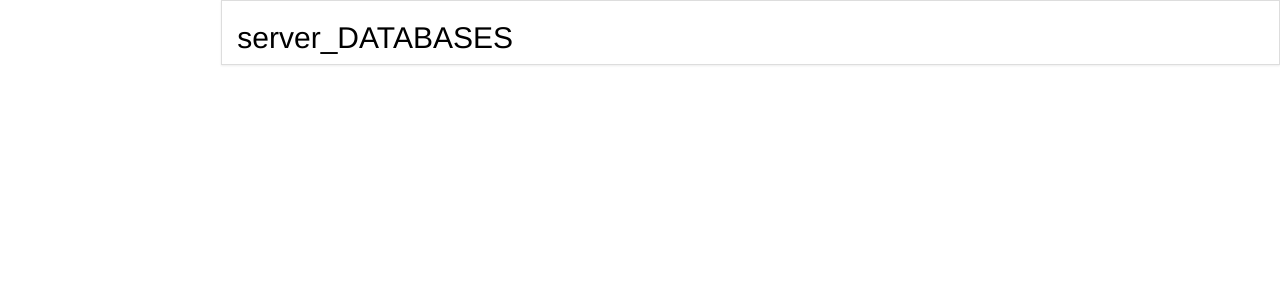
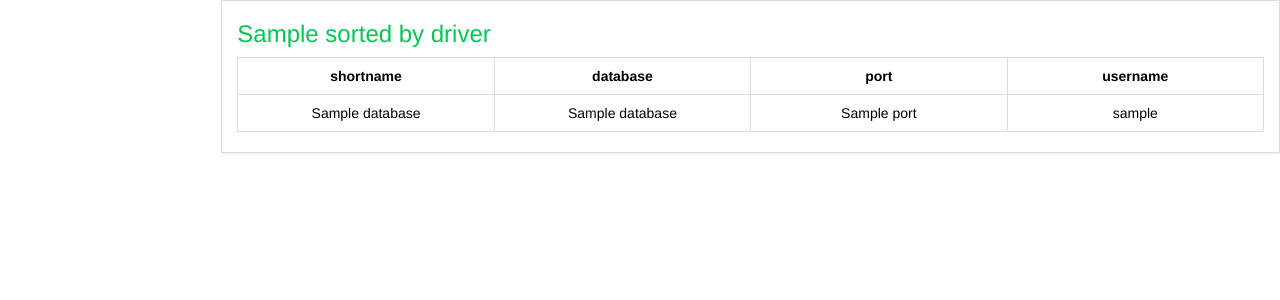
Before and after one commit to pikulak/pywdbms, a Python web app: template templates/server/databases.html in a window 1280 px wide. Shown: the part 54-354 px from the top of the page. Run offline with Jinja, Linux system fonts and the light colour scheme; the template is opened without the code that fills it: most values are stand-ins (such as "Sample title", 1, 10 or a date in 2020); some libraries are stand-ins or nearby versions.

Commit message:
Added: server_view_databases

```diff
--- a/templates/base.html
+++ b/templates/base.html
@@ -93,6 +93,9 @@
     }
     .red-color{
         color: #ff4444 !important;
+    }
+    .green-color{
+        color: #00C851 !important;
     }
     .inspect{
         border: solid;
--- a/templates/server/databases.html
+++ b/templates/server/databases.html
@@ -4,5 +4,30 @@
 {% endblock %}
 
 {% block results %}
-	<h2>server_DATABASES</h2>
+	{% for drivername, databases in sorted_by_drivers.items() %}
+		<h3 class="green-color">{{ drivername }}</h3>
+		<table class="table table-bordered table-hover table-responsive">
+			<tr>
+				<th>shortname</th>
+				<th>database</th>
+				<th>port</th>
+				<th>username</th>
+			</tr>
+			{% for database in databases %}
+
+				{% for shortname, properties in database.items() %}
+					{% set url = url_for('blueprint.database_view_structure',
+									 host=properties['host'],
+									 shortname=shortname) %}
+
+					<tr onclick="window.location ='{{ url }}'">
+						<td>{{ shortname }}</td>
+						<td>{{ properties["database"] }}</td>
+						<td>{{ properties["port"] }}</td>
+						<td>{{ properties["username"] }}</td>
+					</tr>
+				{% endfor %}
+			{% endfor %}
+		</table>
+	{% endfor %}
 {% endblock %}
--- a/templates/server/info.html
+++ b/templates/server/info.html
@@ -4,5 +4,5 @@
 {% endblock %}
 
 {% block results %}
-	{{ sorted_by_drivers }}
+
 {% endblock %}
```
Also changed, not shown: api/app.py (+9 -8 lines).
